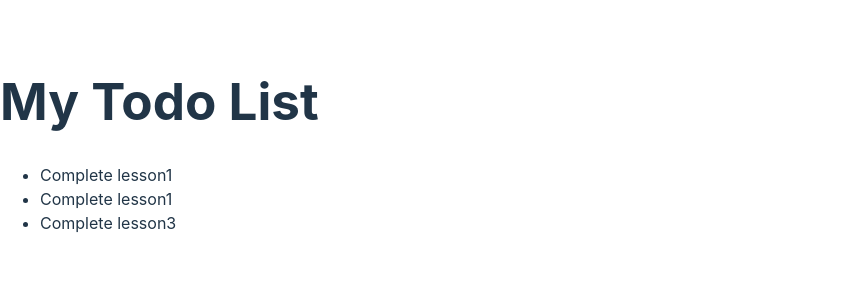
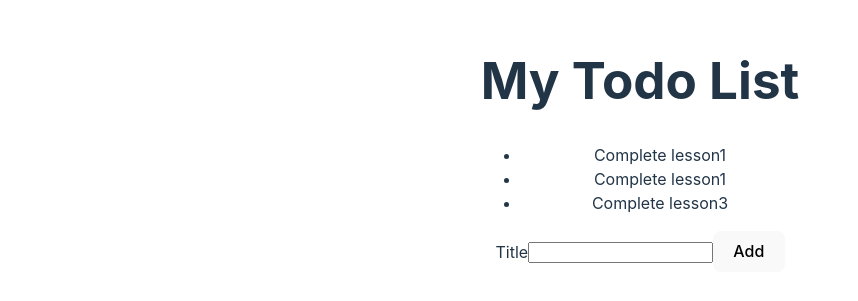
Before and after one commit to AnnaViktorovna/react-todo, a React (Vite) app: page / in a window 1280 px wide. Shown: the part 255-556 px from the top of the page, without its empty margins (0-858 px from the left). Built offline with nearby package versions, Linux system fonts and the light colour scheme.

Commit message:
create new compomemts

```diff
--- a/package.json
+++ b/package.json
@@ -4,6 +4,7 @@
   "version": "0.0.0",
   "type": "module",
   "scripts": {
+    "start": "vite",
     "dev": "vite",
     "build": "vite build",
     "lint": "eslint . --ext js,jsx --report-unused-disable-directives --max-warnings 0",
--- /dev/null
+++ b/src/AddTodoForm.jsx
@@ -0,0 +1,11 @@
+function AddTodoForm() {
+    return (
+        <form>
+            <label htmlFor="todoTitle">Title</label>
+            <input id="todoTitle" />
+            <button type="submit">Add</button>
+        </form>
+    );
+}
+
+export default AddTodoForm;
--- a/src/App.jsx
+++ b/src/App.jsx
@@ -1,18 +1,13 @@
-const todoList = [
-    { id: 1, title: "Complete lesson1" },
-    { id: 2, title: "Complete lesson1" },
-    { id: 3, title: "Complete lesson3" },
-];
+import "./App.css";
+import AddTodoForm from "./AddTodoForm";
+import TodoList from "./TodoList";
 
 function App() {
     return (
         <div className="App">
             <h1>My Todo List</h1>
-            <ul>
-                {todoList.map((item) => (
-                    <li key={item.id}>{item.title}</li>
-                ))}
-            </ul>
+            <TodoList />
+            <AddTodoForm />
         </div>
     );
 }
--- /dev/null
+++ b/src/TodoList.jsx
@@ -0,0 +1,17 @@
+const todoList = [
+    { id: 1, title: "Complete lesson1" },
+    { id: 2, title: "Complete lesson1" },
+    { id: 3, title: "Complete lesson3" },
+];
+
+function TodoList() {
+    return (
+        <ul>
+            {todoList.map((item) => (
+                <li key={item.id}>{item.title}</li>
+            ))}
+        </ul>
+    );
+}
+
+export default TodoList;
```
